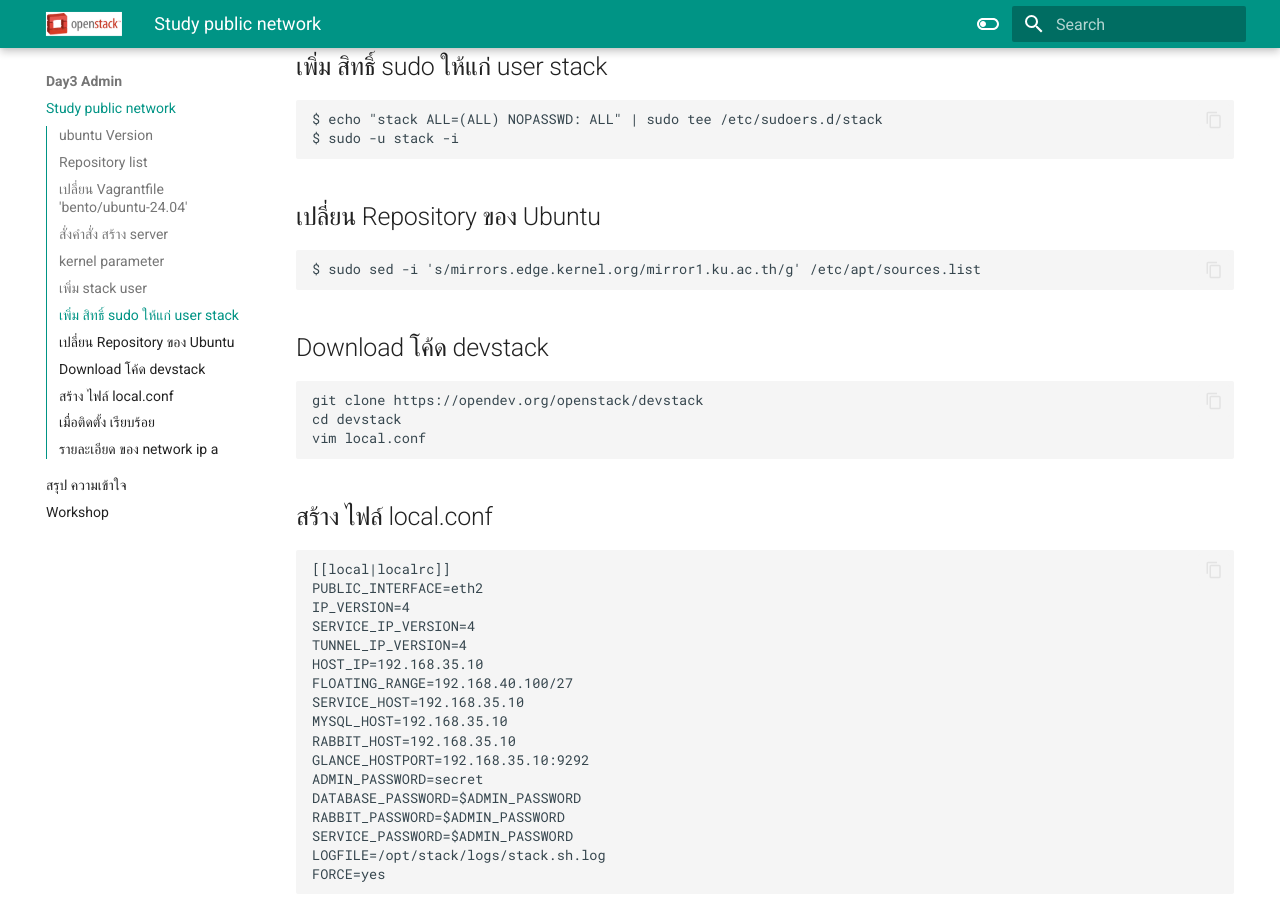
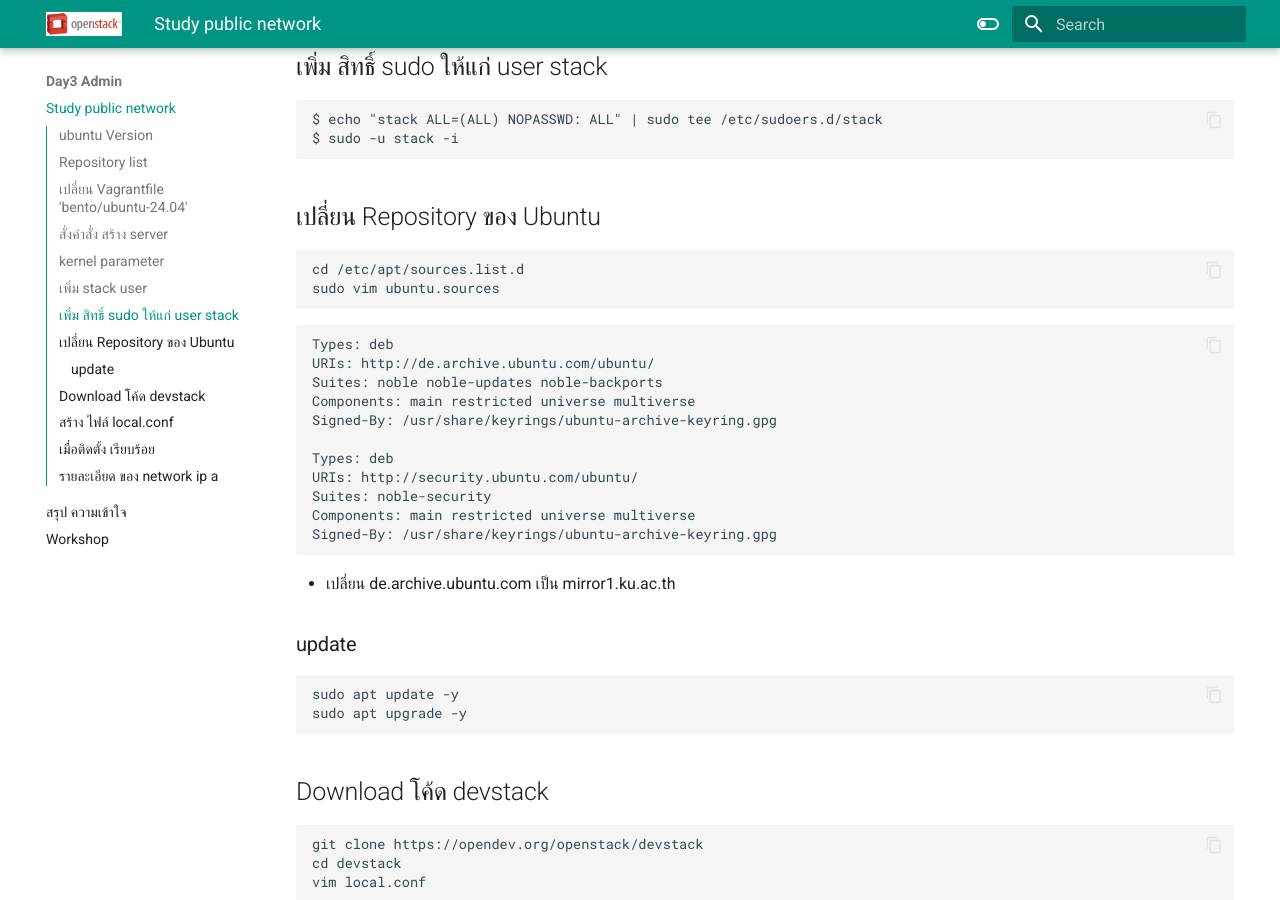
Before and after one commit to opendevbook/openstack, an MkDocs documentation site: the page built from docs/Day3 Admin/public_network.md, in a window 1280 px wide and 900 px high, scrolled down 3316 px. Built offline with MkDocs 1.6.1 and Material for MkDocs 9.7.7, drawn with Linux system fonts in a browser that asks for light colours.

Commit message:
commit change repo

````diff
--- a/docs/Day3 Admin/public_network.md
+++ b/docs/Day3 Admin/public_network.md
@@ -92,7 +92,32 @@
 ## เปลี่ยน Repository ของ Ubuntu
 
 ```
-$ sudo sed -i 's/mirrors.edge.kernel.org/mirror1.ku.ac.th/g' /etc/apt/sources.list
+cd /etc/apt/sources.list.d
+sudo vim ubuntu.sources
+```
+
+```
+Types: deb
+URIs: http://de.archive.ubuntu.com/ubuntu/
+Suites: noble noble-updates noble-backports
+Components: main restricted universe multiverse
+Signed-By: /usr/share/keyrings/ubuntu-archive-keyring.gpg
+
+Types: deb
+URIs: http://security.ubuntu.com/ubuntu/
+Suites: noble-security
+Components: main restricted universe multiverse
+Signed-By: /usr/share/keyrings/ubuntu-archive-keyring.gpg
+
+```
+
+- เปลี่ยน de.archive.ubuntu.com เป็น mirror1.ku.ac.th
+
+### update
+
+```
+sudo apt update -y
+sudo apt upgrade -y
 ```
 
 ## Download โค้ด devstack
````
